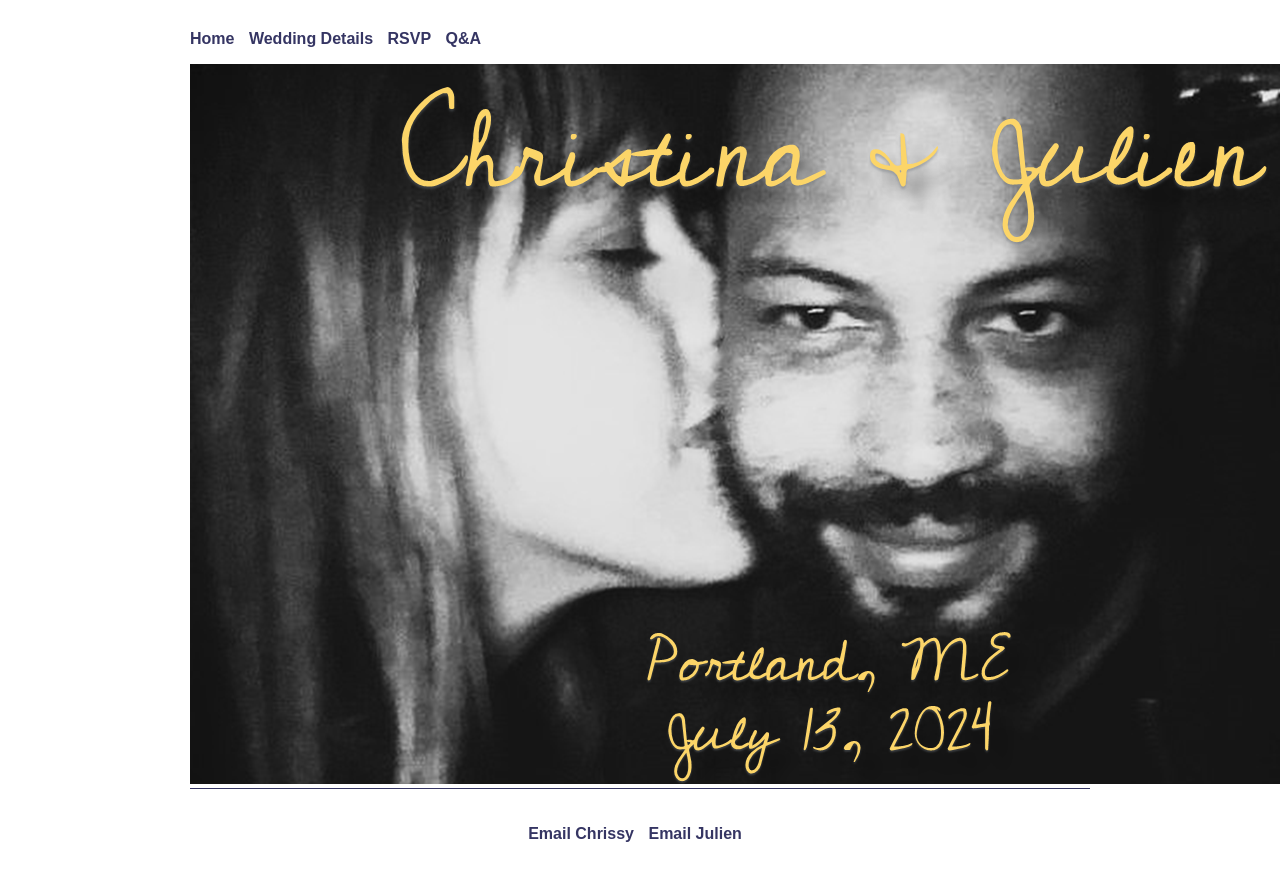
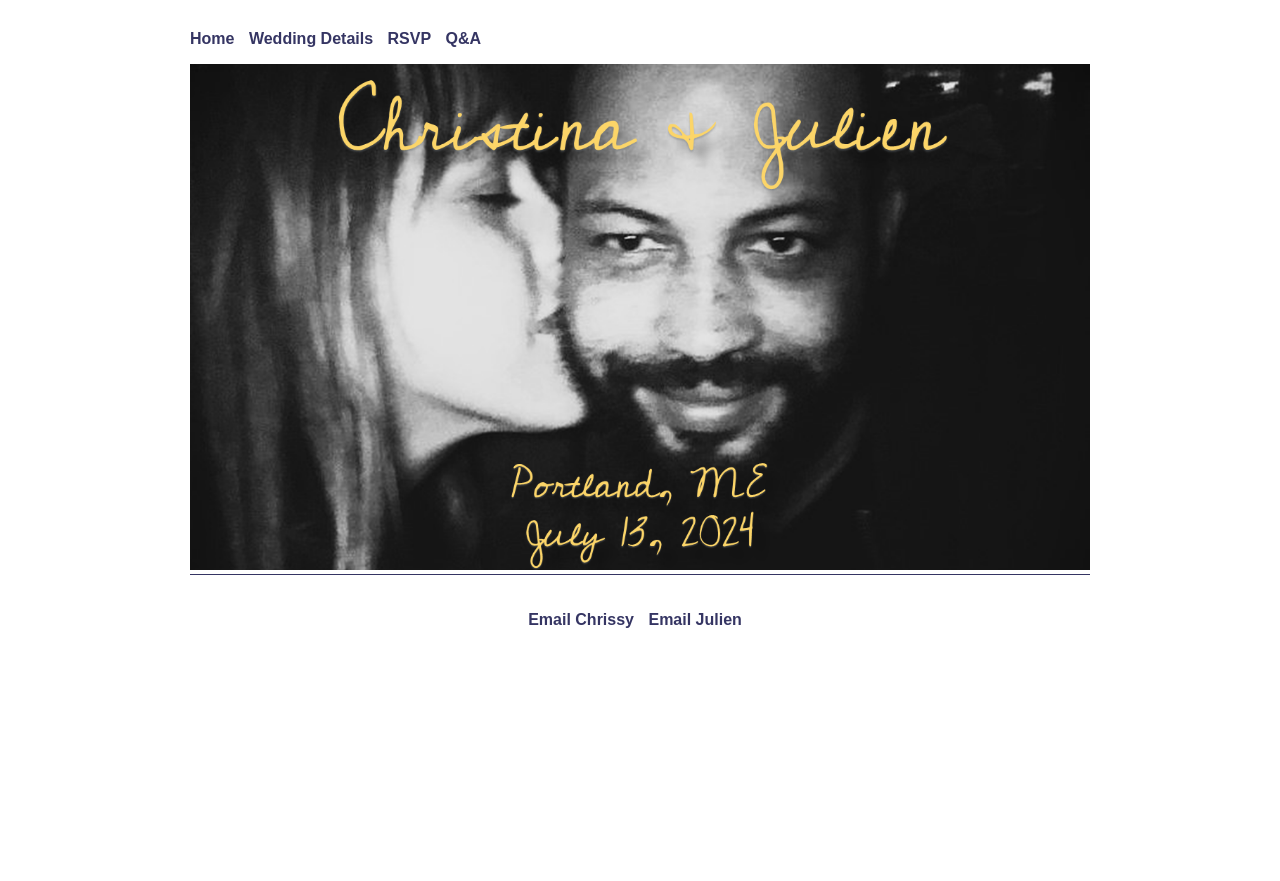
Before and after one commit to christina-ladam/wedding, a Jekyll site: the page built from index.html, in a window 1280 px wide. Shown: the top 881 px of the page. Built offline with Jekyll 4.4.1, drawn with Linux system fonts in a browser that asks for light colours; some web fonts are replaced.

Commit message:
Update main.css

```diff
--- a/css/main.css
+++ b/css/main.css
@@ -58,3 +58,8 @@ ul.posts {
 ul.posts li {
     list-style: none;
 }
+
+img {
+    max-width: 100%;
+    height: auto; /* Ensures the image maintains its aspect ratio */
+}
```
